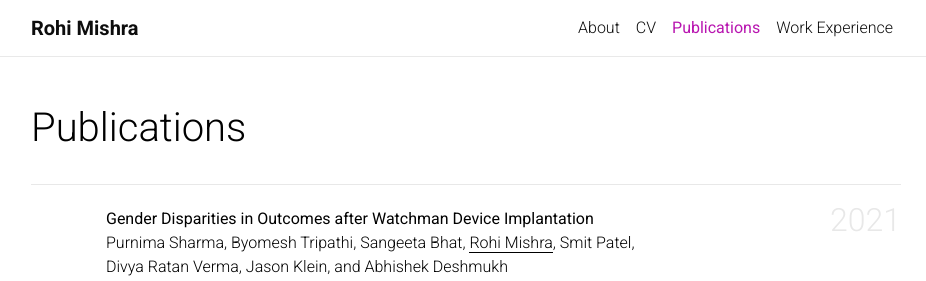
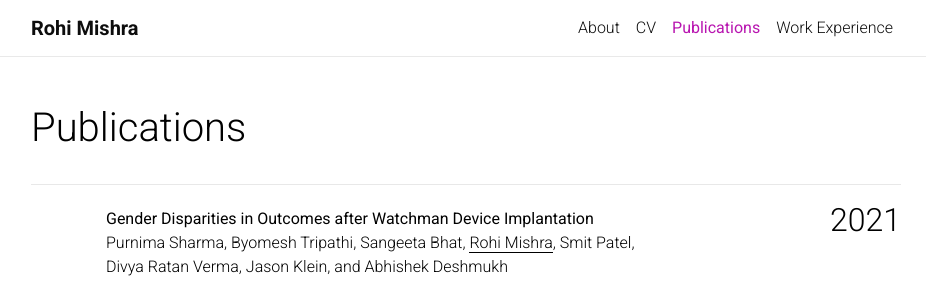
Before and after one commit to dr-rohi/dr-rohi.github.io, a plain HTML site: page publications/index.html in a window 1280 px wide. Shown: the top 281 px of the page, without its empty margins (174-1100 px from the left). Drawn offline with nearby package versions, Linux system fonts and the light colour scheme; some icons are missing.

Commit message:
year color to black

```diff
--- a/assets/css/main.css
+++ b/assets/css/main.css
@@ -164,7 +164,7 @@ footer.sticky-bottom { border-top: 1px solid #e8e8e8; padding-top: 40px; padding
 
 .publications h2 span { font-size: 1.5rem; }
 
-.publications h2.year { color: #e8e8e8; border-top: 1px solid #e8e8e8; padding-top: 1rem; margin-top: 2rem; margin-bottom: -2rem; text-align: right; }
+.publications h2.year { color: #000000; border-top: 1px solid #e8e8e8; padding-top: 1rem; margin-top: 2rem; margin-bottom: -2rem; text-align: right; }
 
 .publications h5.year { color: #000000; border-top: 1px solid #e8e8e8; padding-top: 1rem; margin-top: 2rem; margin-bottom: -2rem; text-align: right; }
 
```
Also changed, not shown: 1 other file.
